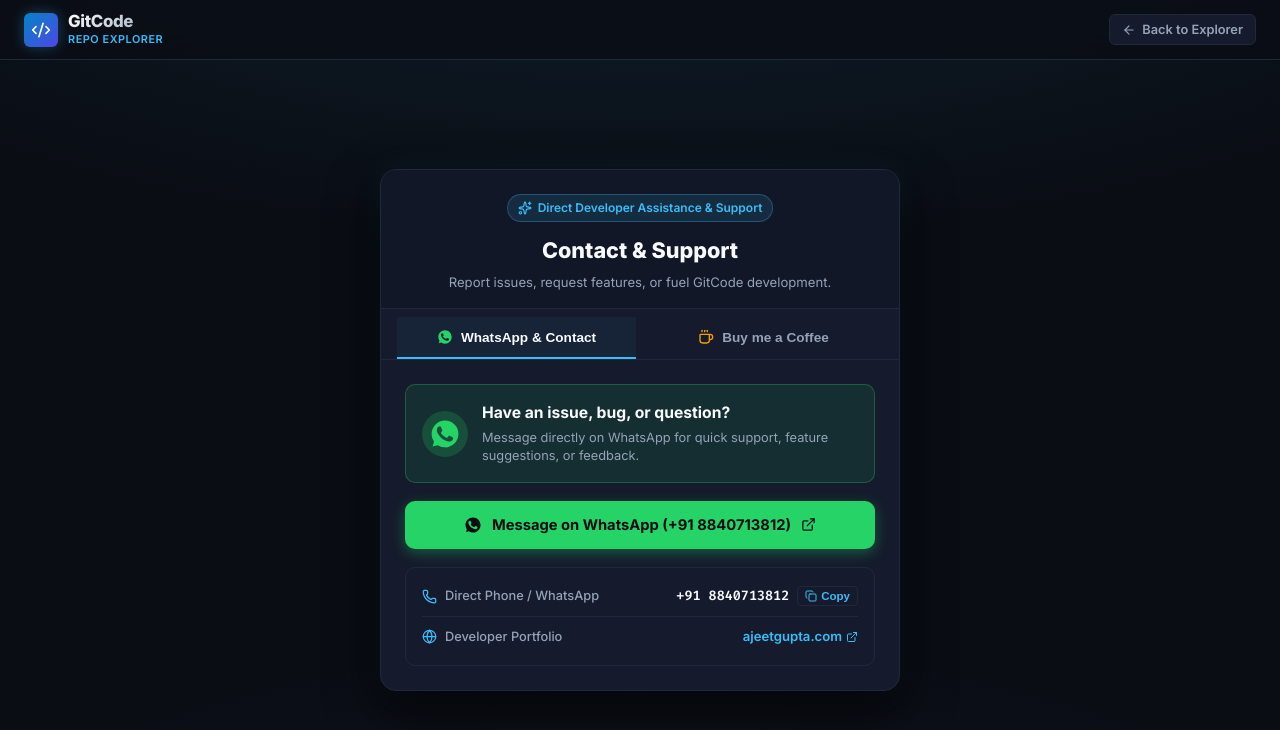
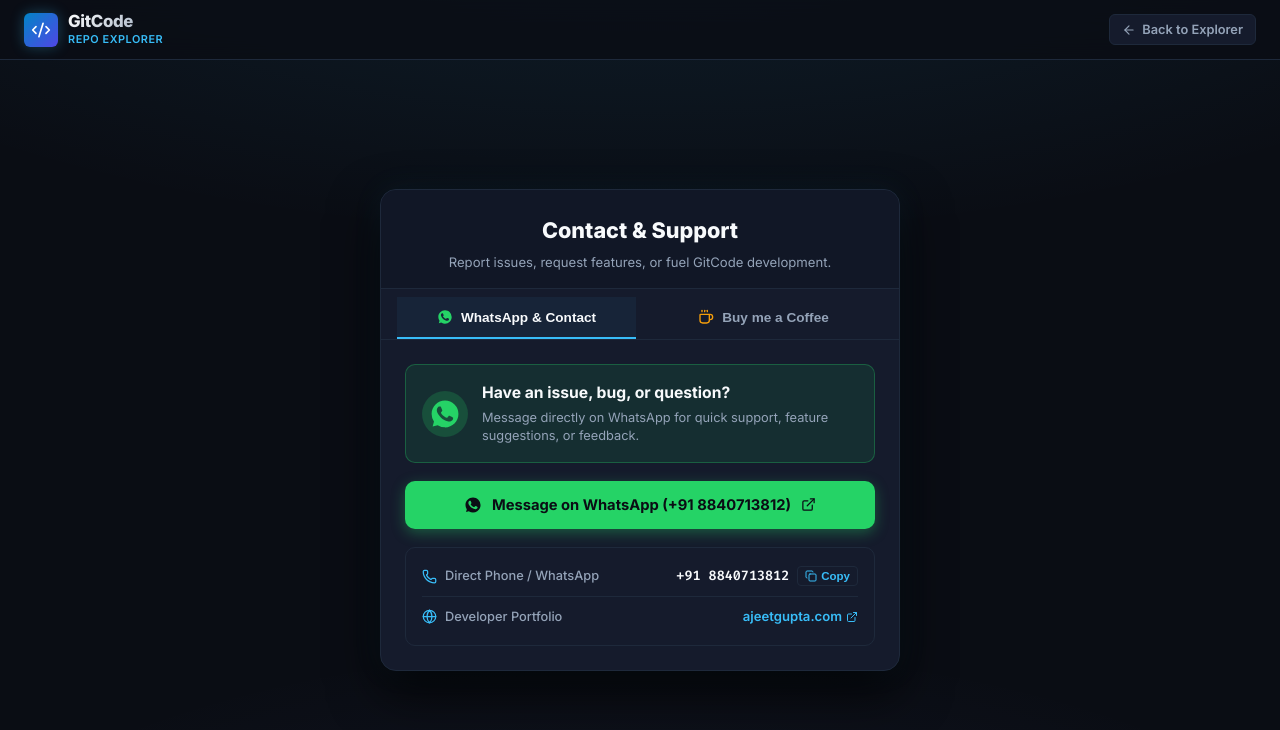
Before and after one commit to AJKakarot/MyCode, a Next.js app: page /contact in a window 1280 px wide. Shown: the top 730 px of the page. Built offline with nearby package versions, Linux system fonts and the light colour scheme.

Commit message:
style(contact): remove header badge

```diff
--- a/src/app/contact/page.tsx
+++ b/src/app/contact/page.tsx
@@ -12,7 +12,6 @@
   ExternalLink,
   Phone,
   Globe,
-  Sparkles,
   CreditCard,
 } from 'lucide-react';
 import { WhatsappIcon } from '@/components/WhatsappIcon';
@@ -66,10 +65,6 @@
         <div className="contact-page-card">
           {/* Header Banner */}
           <div className="contact-card-header">
-            <div className="contact-header-badge">
-              <Sparkles size={14} className="text-accent" />
-              <span>Direct Developer Assistance & Support</span>
-            </div>
             <h1>Contact & Support</h1>
             <p>Report issues, request features, or fuel GitCode development.</p>
           </div>
```
